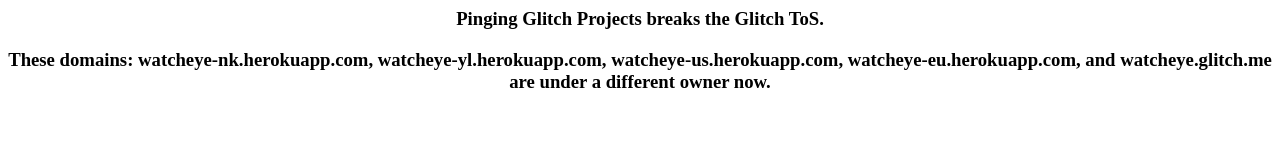
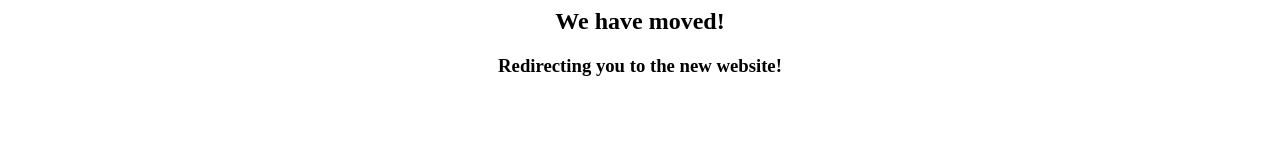
Before and after one commit to Nicsena/watcheye, a website: page views/index.html in a window 1280 px wide. Drawn offline with Linux system fonts and the light colour scheme.

Commit message:
Update index.html

```diff
--- a/views/index.html
+++ b/views/index.html
@@ -1,9 +1,9 @@
 <center>
-<h3>
-Pinging Glitch Projects breaks the Glitch ToS.
-</h3>
+  <h2>
+    We have moved!
+  </h2>
 
 <h3>
-These domains: watcheye-nk.herokuapp.com, watcheye-yl.herokuapp.com, watcheye-us.herokuapp.com, watcheye-eu.herokuapp.com, and watcheye.glitch.me are under a different owner now.
+Redirecting you to the new website!
 </h3>
 </center>
```
